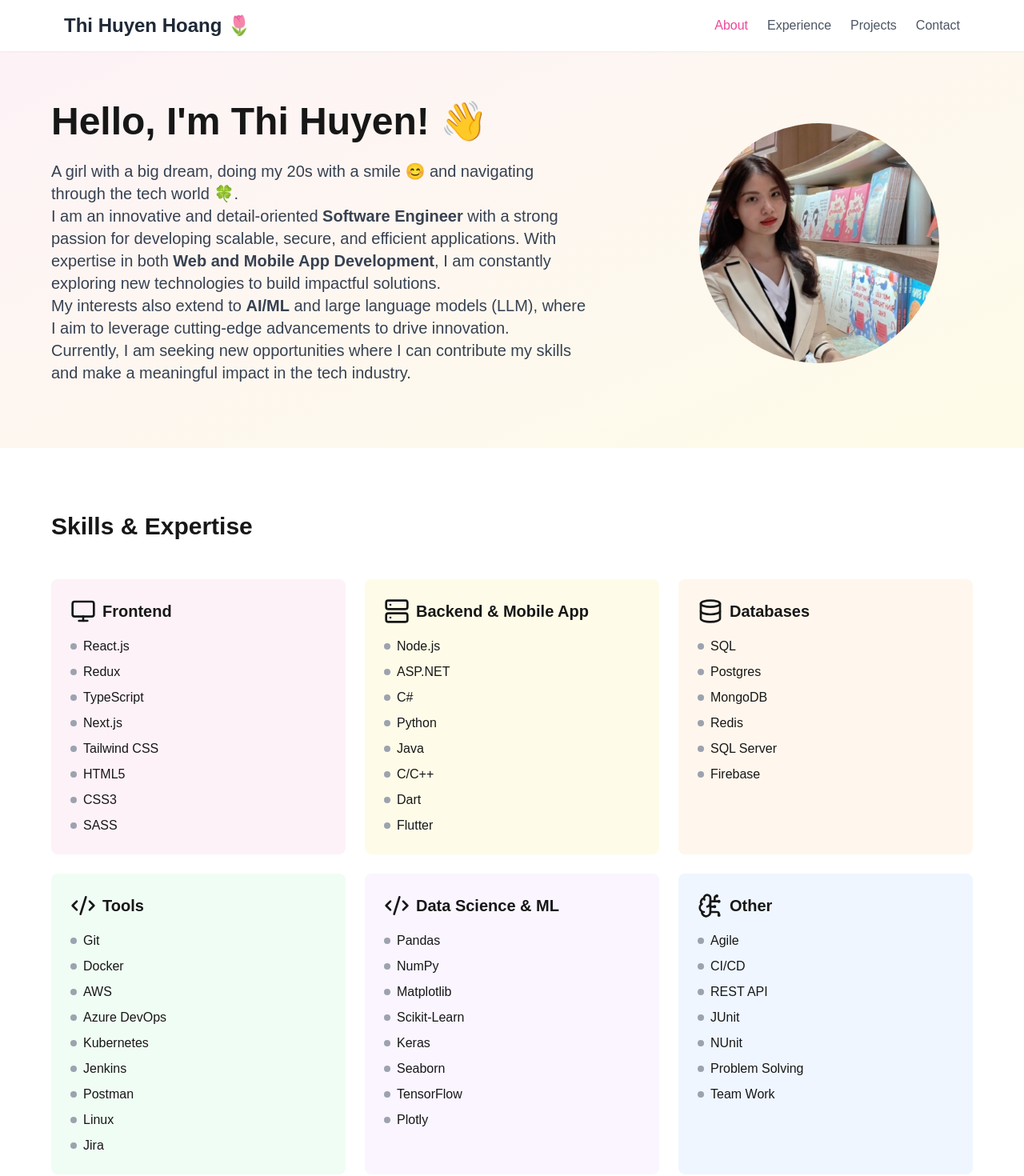
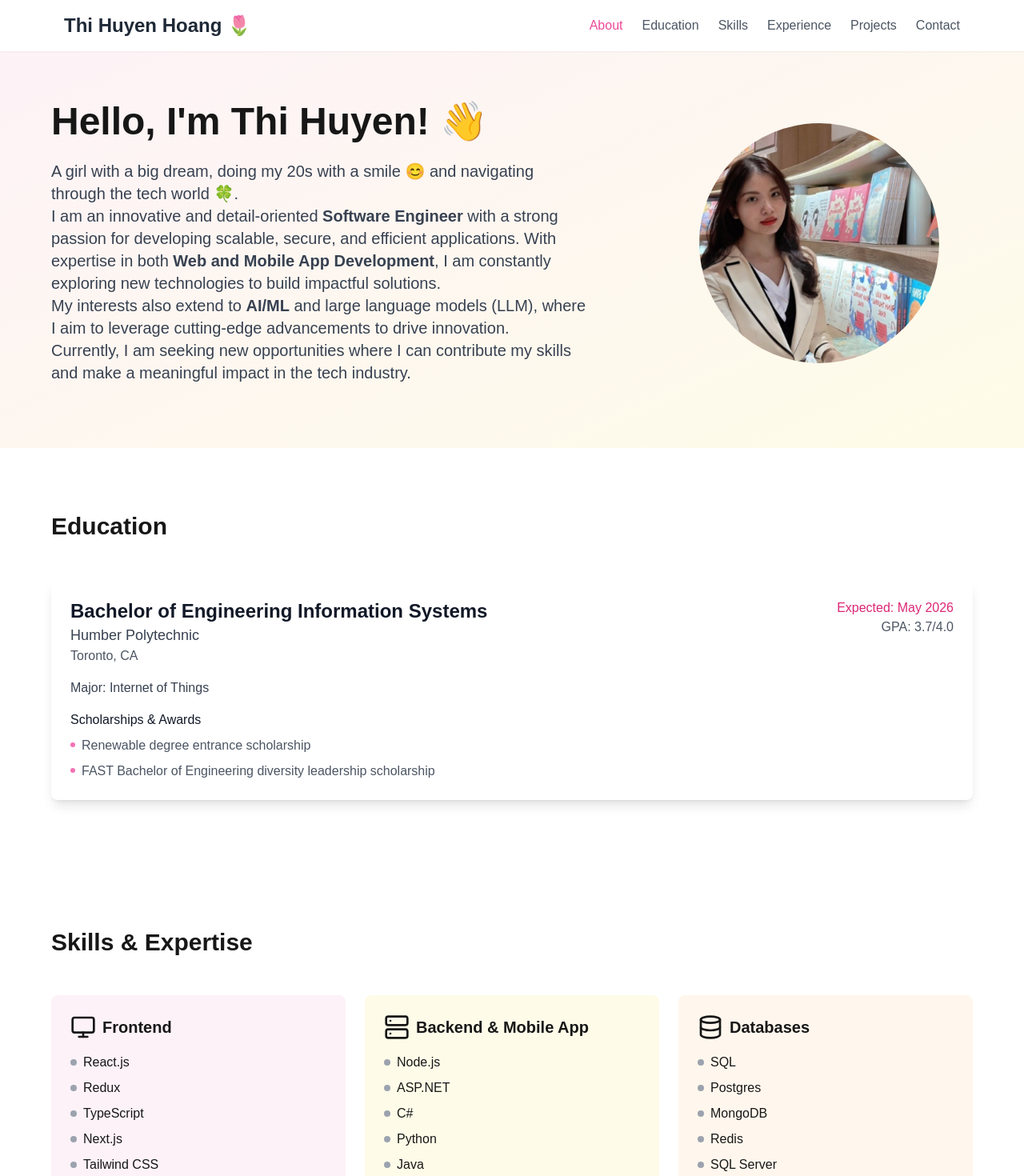
Before and after one commit to Hoanghuyen2k3/my-portfolio, a Next.js app: page / in a window 1280 px wide. Shown: the top 1470 px of the page at 80% size. Built offline with nearby package versions, Linux system fonts and the light colour scheme.

Commit message:
Add education section

```diff
--- a/app/page.tsx
+++ b/app/page.tsx
@@ -87,6 +87,68 @@ const TimelineItem: React.FC<TimelineItemProps> = ({
   </motion.div>
 );
 
+// Add education data
+const education: Education = {
+  degree: "Bachelor of Engineering Information Systems",
+  school: "Humber Polytechnic",
+  location: "Toronto, CA",
+  period: "2022 - 2026",
+  gpa: "3.7/4.0",
+  expectedGraduation: "May 2026",
+  major: "Internet of Things",
+  scholarships: [
+    "Renewable degree entrance scholarship",
+    "FAST Bachelor of Engineering diversity leadership scholarship"
+  ]
+};
+
+// Education Section Component
+const EducationSection: React.FC<{ education: Education }> = ({ education }) => (
+  <motion.div
+    className="bg-white rounded-lg p-6 shadow-lg"
+    initial={{ opacity: 0, y: 20 }}
+    whileInView={{ opacity: 1, y: 0 }}
+    viewport={{ once: true }}
+    transition={{ duration: 0.5 }}
+  >
+    <div className="space-y-4">
+      <div className="flex justify-between items-start">
+        <div>
+          <h3 className="text-2xl font-bold text-gray-900">{education.degree}</h3>
+          <p className="text-lg text-gray-700">{education.school}</p>
+          <p className="text-md text-gray-600">{education.location}</p>
+        </div>
+        <div className="text-right">
+          {/* <p className="text-pink-500 font-medium">{education.period}</p> */}
+          <p className="text-pink-600 font-medium">Expected: {education.expectedGraduation}</p>
+          <p className="text-gray-600">GPA: {education.gpa}</p>
+        </div>
+      </div>
+
+      <div>
+        <p className="text-gray-700"><span className="font-medium">Major:</span> {education.major}</p>
+      </div>
+
+      <div>
+        <h4 className="font-medium text-gray-900 mb-2">Scholarships & Awards</h4>
+        <ul className="space-y-2">
+          {education.scholarships.map((scholarship, index) => (
+            <motion.li
+              key={index}
+              className="flex items-start"
+              initial={{ opacity: 0, x: -10 }}
+              animate={{ opacity: 1, x: 0 }}
+              transition={{ delay: index * 0.1 }}
+            >
+              <span className="w-1.5 h-1.5 mt-2 rounded-full bg-pink-400 mr-2" />
+              <span className="text-gray-600">{scholarship}</span>
+            </motion.li>
+          ))}
+        </ul>
+      </div>
+    </div>
+  </motion.div>
+);
 
 const experiences = [
   {
@@ -132,21 +194,36 @@ const Portfolio: React.FC = () => {
   // Refs for each section
   const aboutRef = useRef<HTMLDivElement | null>(null);
   const experienceRef = useRef<HTMLDivElement | null>(null);
+  const educationRef = useRef<HTMLDivElement | null>(null);
+  const skillRef = useRef<HTMLDivElement | null>(null);
   const projectsRef = useRef<HTMLDivElement | null>(null);
   const contactRef = useRef<HTMLDivElement | null>(null);
 
+  // const handleSectionClick = (section: string) => {
+  //   setActiveSection(section);
+
+  //   // Scroll to the corresponding section
+  //   if (section === 'about' && aboutRef.current) {
+  //     aboutRef.current.scrollIntoView({ behavior: 'smooth' });
+  //   } else if (section === 'experience' && experienceRef.current) {
+  //     experienceRef.current.scrollIntoView({ behavior: 'smooth' });
+  //   } else if (section === 'projects' && projectsRef.current) {
+  //     projectsRef.current.scrollIntoView({ behavior: 'smooth' });
+  //   } else if (section === 'contact' && contactRef.current) {
+  //     contactRef.current.scrollIntoView({ behavior: 'smooth' });
+  //   }
+  // };
+
   const handleSectionClick = (section: string) => {
     setActiveSection(section);
-
-    // Scroll to the corresponding section
-    if (section === 'about' && aboutRef.current) {
-      aboutRef.current.scrollIntoView({ behavior: 'smooth' });
-    } else if (section === 'experience' && experienceRef.current) {
-      experienceRef.current.scrollIntoView({ behavior: 'smooth' });
-    } else if (section === 'projects' && projectsRef.current) {
-      projectsRef.current.scrollIntoView({ behavior: 'smooth' });
-    } else if (section === 'contact' && contactRef.current) {
-      contactRef.current.scrollIntoView({ behavior: 'smooth' });
+    const element = document.getElementById(section);
+    if (element) {
+      const elementPosition = element.getBoundingClientRect().top + window.pageYOffset;
+      const offset = 100; // Adjust this value to fine-tune the scroll position
+      window.scrollTo({
+        top: elementPosition - offset,
+        behavior: 'smooth'
+      });
     }
   };
 
@@ -416,7 +493,7 @@ const Portfolio: React.FC = () => {
               Thi Huyen Hoang 🌷
             </motion.h1>
             <div className="flex space-x-6">
-              {['about', 'experience', 'projects', 'contact'].map((section) => (
+              {['about','education', 'skills', 'experience', 'projects', 'contact'].map((section) => (
                 <motion.button
                   key={section}
                   whileHover={{ scale: 1.1 }}
@@ -503,6 +580,24 @@ const Portfolio: React.FC = () => {
   </div>
 </motion.section>
 
+    {/* Add Education section before Skills section */}
+    <motion.section
+        className="py-20 px-4"
+        variants={staggerContainer}
+        initial="initial"
+        animate="animate"
+      >
+        <div className="max-w-6xl mx-auto" ref={educationRef} id="education">
+          <motion.h2
+            className="text-3xl font-bold mb-12"
+            variants={fadeInUp}
+          >
+            Education
+          </motion.h2>
+          <EducationSection education={education} />
+        </div>
+      </motion.section>
+
 
 
 
@@ -520,7 +615,7 @@ const Portfolio: React.FC = () => {
             >
               Skills & Expertise
             </motion.h2>
-            <div className="grid md:grid-cols-2 lg:grid-cols-3 gap-6" ref={experienceRef} id="experience">
+            <div className="grid md:grid-cols-2 lg:grid-cols-3 gap-6" ref={skillRef} id="skills">
               {Object.entries(skills).map(([key, data], index) => (
                 <SkillCard key={key} skill={key} data={data} />
               ))}
@@ -543,7 +638,7 @@ const Portfolio: React.FC = () => {
             >
               Experience
             </motion.h2>
-            <div className="relative">
+            <div className="relative" ref={experienceRef} id="experience">
               {experiences.map((exp, index) => (
                 <TimelineItem
                   key={`${exp.company}-${exp.year}`}
```
Also changed, not shown: app/types.ts (+10 -0 lines).
